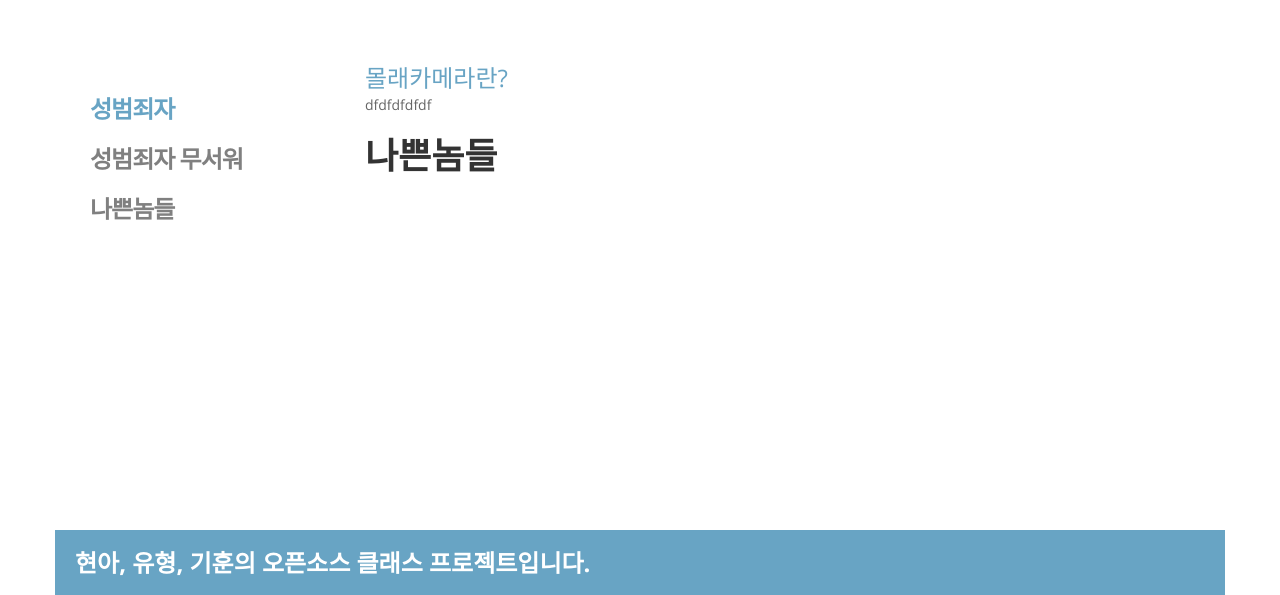
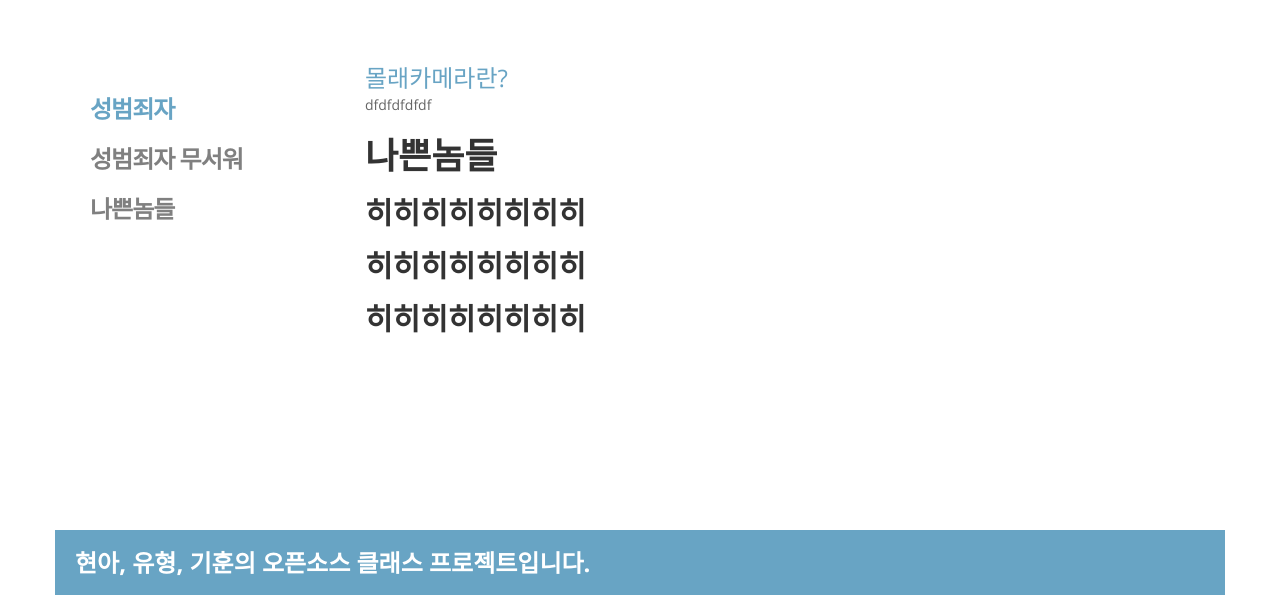
Before and after one commit to masinogns/opensource, a Django app: page /camera/ in a window 1280 px wide. Shown: the part 110-705 px from the top of the page. Run offline with Django 3.2, Linux system fonts and the light colour scheme; some libraries are stand-ins or nearby versions.

Commit message:
edit camera

```diff
--- a/camera/templates/camera/index.html
+++ b/camera/templates/camera/index.html
@@ -15,4 +15,7 @@
 <br>
 dfdfdfdfdf
 <h1>나쁜놈들</h1>
+<h2>히히히히히히히히</h2>
+<h2>히히히히히히히히</h2>
+<h2>히히히히히히히히</h2>
 {%endblock content%}
```
